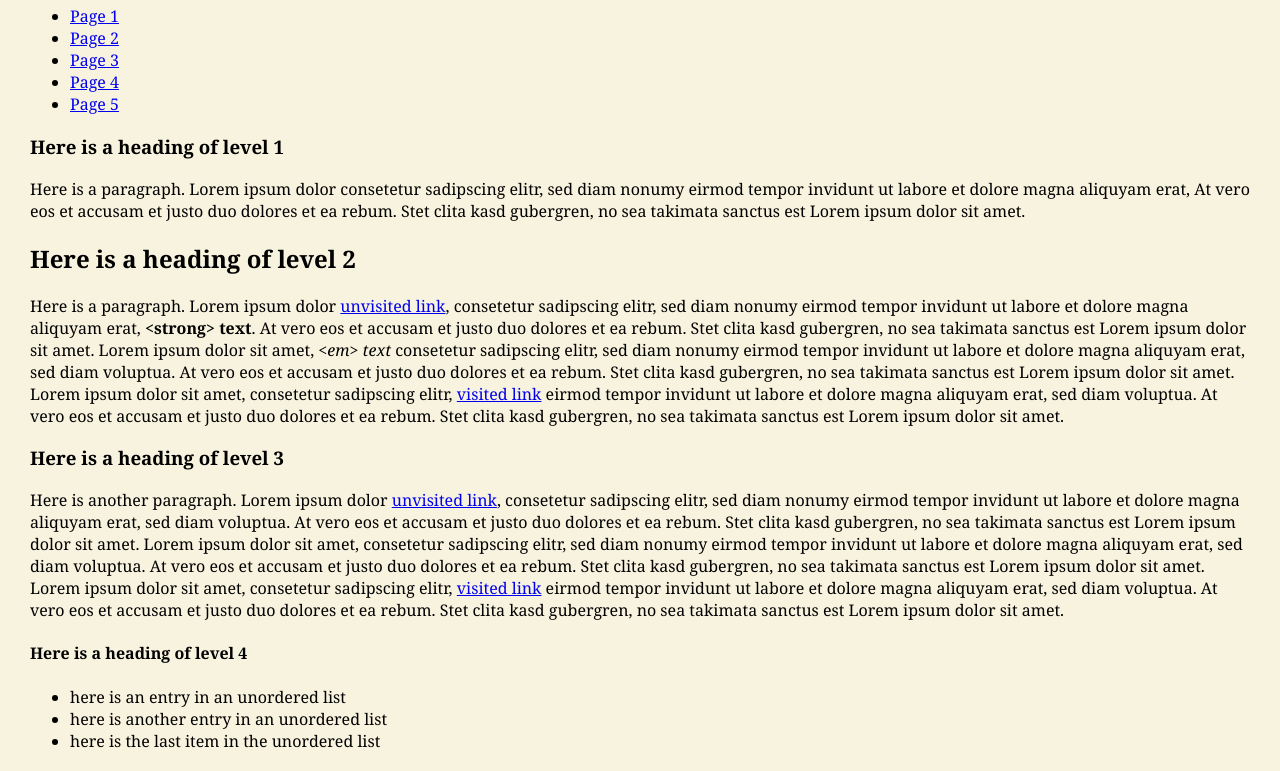
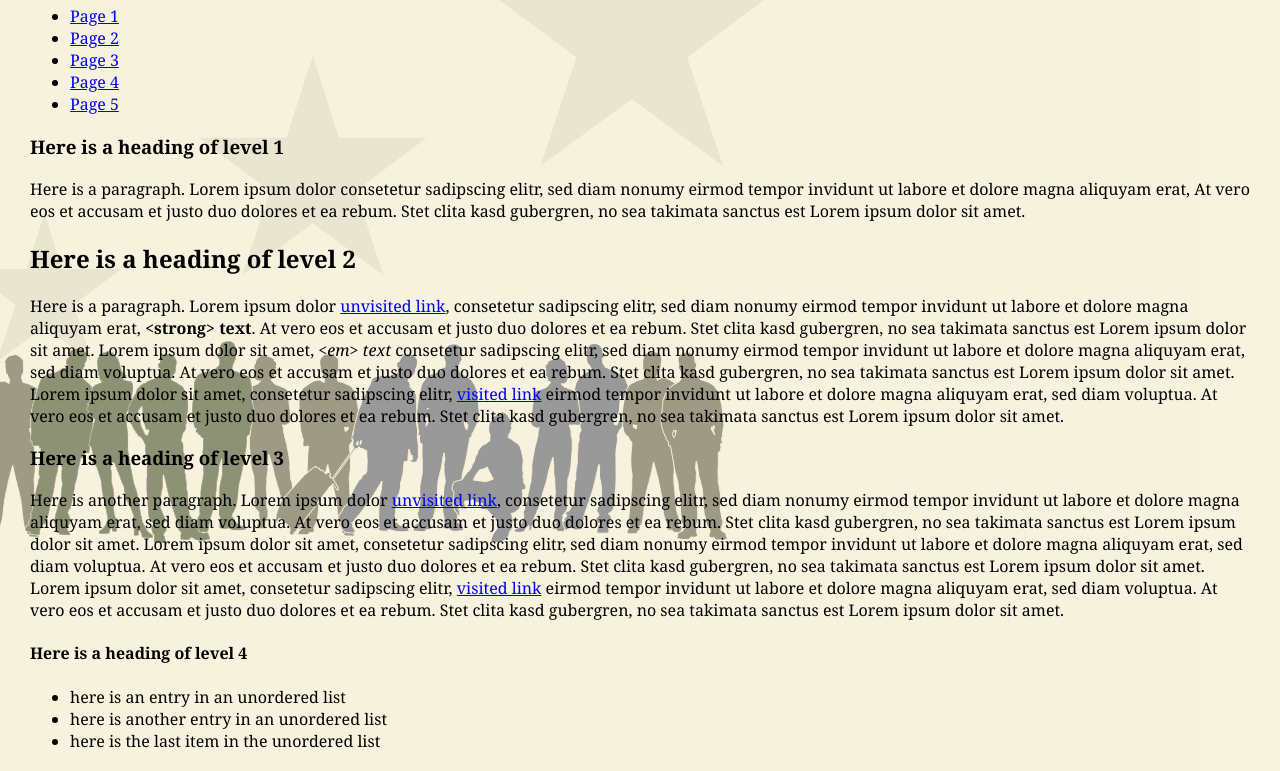
Before and after one commit to JoseSalazar7/JoseSalazar7.github.io, a plain HTML site: page week03/index.html in a window 1280 px wide. Shown: the part 89-860 px from the top of the page. Drawn offline with Linux system fonts and the light colour scheme.

Commit message:
Fixed image issue

```diff
--- a/week03/styles.css
+++ b/week03/styles.css
@@ -5,7 +5,7 @@ body{
     color: black;
     line-height: 140% (em 1.4);
     margin: 30px;
-    background-image: url("page-bg.gif");
+    background-image: url("images/page-bg.gif");
     background-repeat: no-repeat;
     background-attachment: fixed;
     background-color: #f7f3de;
```
